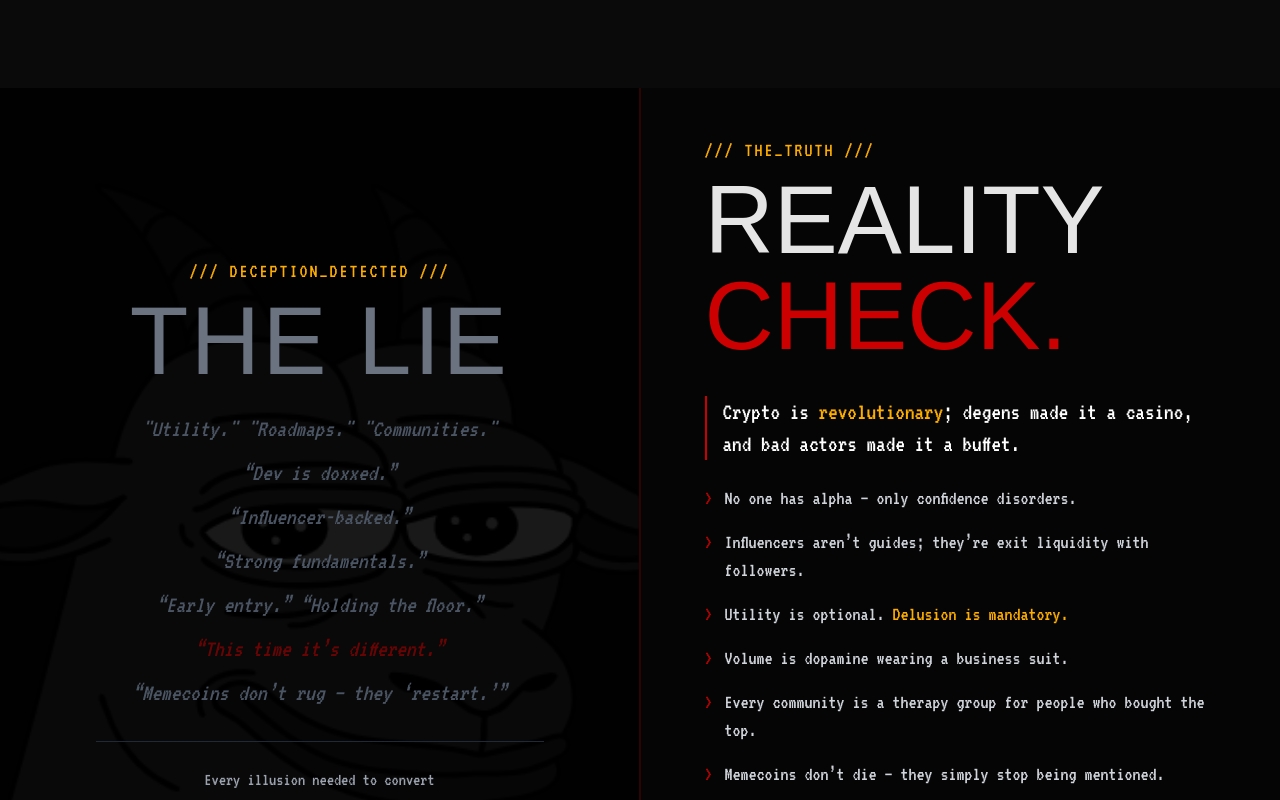
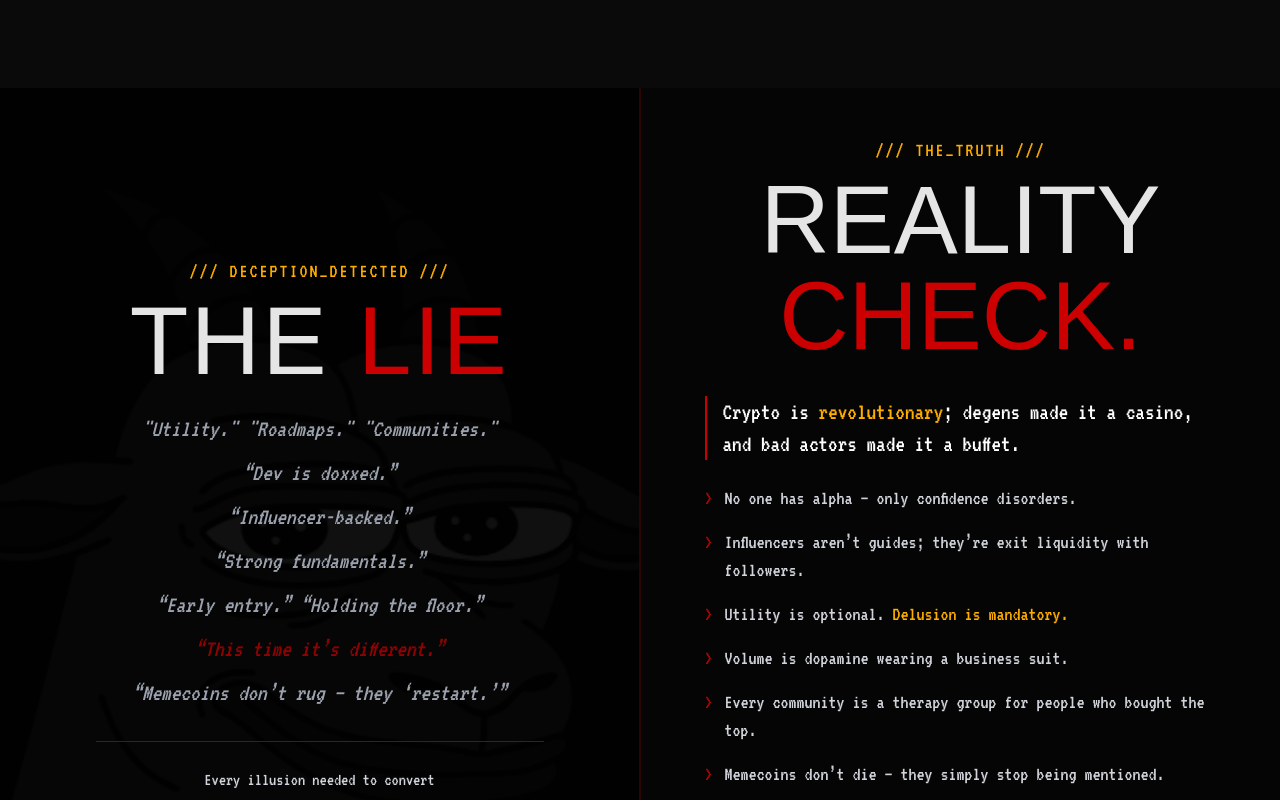
Before and after one commit to Pluviophile84/HELLCOIN, a Next.js app: page / in a window 1280 px wide. Shown: the part 1840-2640 px from the top of the page. Built offline with nearby package versions, Linux system fonts and the light colour scheme; a web font is replaced by a local one.

Commit message:
Update Revelation.tsx

```diff
--- a/components/sections/Revelation.tsx
+++ b/components/sections/Revelation.tsx
@@ -8,11 +8,11 @@ export const Revelation = () => {
       {/* --- LEFT SIDE: THE LIE --- */}
       <div className="md:w-1/2 p-8 md:p-12 flex flex-col items-center justify-center border-r border-hell-red/20 relative group overflow-hidden min-h-[50vh] md:min-h-auto">
 
-        {/* Background Image */}
+        {/* Background Image - UPDATED SOURCE */}
         <img
           src="/GOAPE-Edited.png"
           alt="The Devil"
-          className="absolute inset-0 w-full h-full object-cover opacity-50 grayscale group-hover:grayscale-0 transition-all duration-700 transform group-hover:scale-110"
+          className="absolute inset-0 w-full h-full object-cover opacity-30 grayscale group-hover:grayscale-0 transition-all duration-700 transform group-hover:scale-110"
         />
         {/* Heavy Overlay for Text Readability */}
         <div className="absolute inset-0 bg-black/80"></div>
@@ -24,28 +24,29 @@ export const Revelation = () => {
             <span className="font-terminal text-[#ffae00] text-lg md:text-xl tracking-widest uppercase">
               /// DECEPTION_DETECTED ///
             </span>
+            {/* UPDATED TITLE: THE (White) LIE (Red) */}
             <motion.h3
               initial={{ opacity: 0 }}
               whileInView={{ opacity: 1 }}
-              className="font-gothic text-6xl md:text-8xl text-gray-500 tracking-wide group-hover:text-hell-red transition-colors duration-500"
+              className="font-gothic text-6xl md:text-8xl tracking-wide transition-colors duration-500"
             >
-              THE LIE
+              <span className="text-hell-white">THE</span> <span className="text-hell-red">LIE</span>
             </motion.h3>
           </div>
 
-          {/* The List of Lies - Uniform Color for Consistency */}
-          <div className="font-terminal text-lg md:text-2xl text-gray-600 space-y-3 italic leading-relaxed">
+          {/* The List of Lies - UPDATED COLORS (Brighter + Interactive) */}
+          <div className="font-terminal text-lg md:text-2xl text-gray-400 group-hover:text-gray-200 transition-colors duration-500 space-y-3 italic leading-relaxed">
             <p>"Utility." "Roadmaps." "Communities."</p>
             <p>“Dev is doxxed.”</p>
             <p>“Influencer-backed.”</p>
             <p>“Strong fundamentals.”</p>
             <p>“Early entry.” “Holding the floor.”</p>
-            <p className="text-hell-red/50">“This time it’s different.”</p>
+            <p className="text-hell-red/70 group-hover:text-hell-red transition-colors">“This time it’s different.”</p>
             <p>“Memecoins don’t rug — they ‘restart.’”</p>
           </div>
 
           <div className="mt-8 border-t border-gray-800 pt-6">
-            <p className="font-terminal text-gray-400 text-lg">
+            <p className="font-terminal text-gray-300 text-lg group-hover:text-white transition-colors">
               Every illusion needed to convert <br/>
               <span className="text-hell-red">hope into fertilizer.</span>
             </p>
@@ -61,8 +62,8 @@ export const Revelation = () => {
           transition={{ duration: 0.8 }}
           className="max-w-lg mx-auto w-full"
         >
-          {/* HEADER */}
-          <div className="mb-8 text-center md:text-left flex flex-col gap-2">
+          {/* HEADER - UPDATED ALIGNMENT (Centered) */}
+          <div className="mb-8 flex flex-col items-center gap-2 text-center">
             <span className="font-terminal text-[#ffae00] text-lg md:text-xl tracking-widest uppercase">
               /// THE_TRUTH ///
             </span>
@@ -105,7 +106,7 @@ export const Revelation = () => {
               </li>
             </ul>
 
-            {/* GOLD BOX - FIXED: w-full ensures it stretches on mobile */}
+            {/* GOLD BOX */}
             <div className="mt-10 p-6 border border-[#ffae00]/30 bg-[#ffae00]/5 w-full">
               <p className="text-center text-white text-xl md:text-2xl leading-tight">
                 <span className="font-gothic text-hell-red text-3xl md:text-4xl block mb-2">HELLCOIN</span>
```
